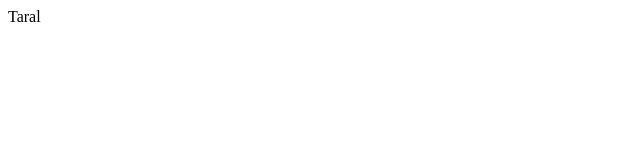
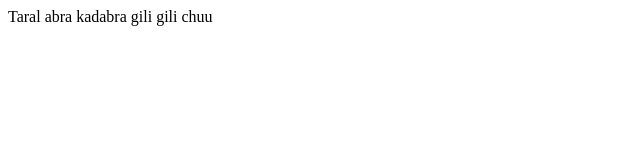
Before and after one commit to Taral18/git.github, a plain HTML site: page index.html in a window 1280 px wide. Shown: the whole page, without its empty margins (0-640 px from the left). Drawn offline with Linux system fonts and the light colour scheme.

Commit message:
second commit

```diff
--- a/index.html
+++ b/index.html
@@ -7,6 +7,6 @@
     <title>Document</title>
 </head>
 <body>
-    Taral
+    Taral  abra kadabra gili gili chuu
 </body>
 </html>
```
